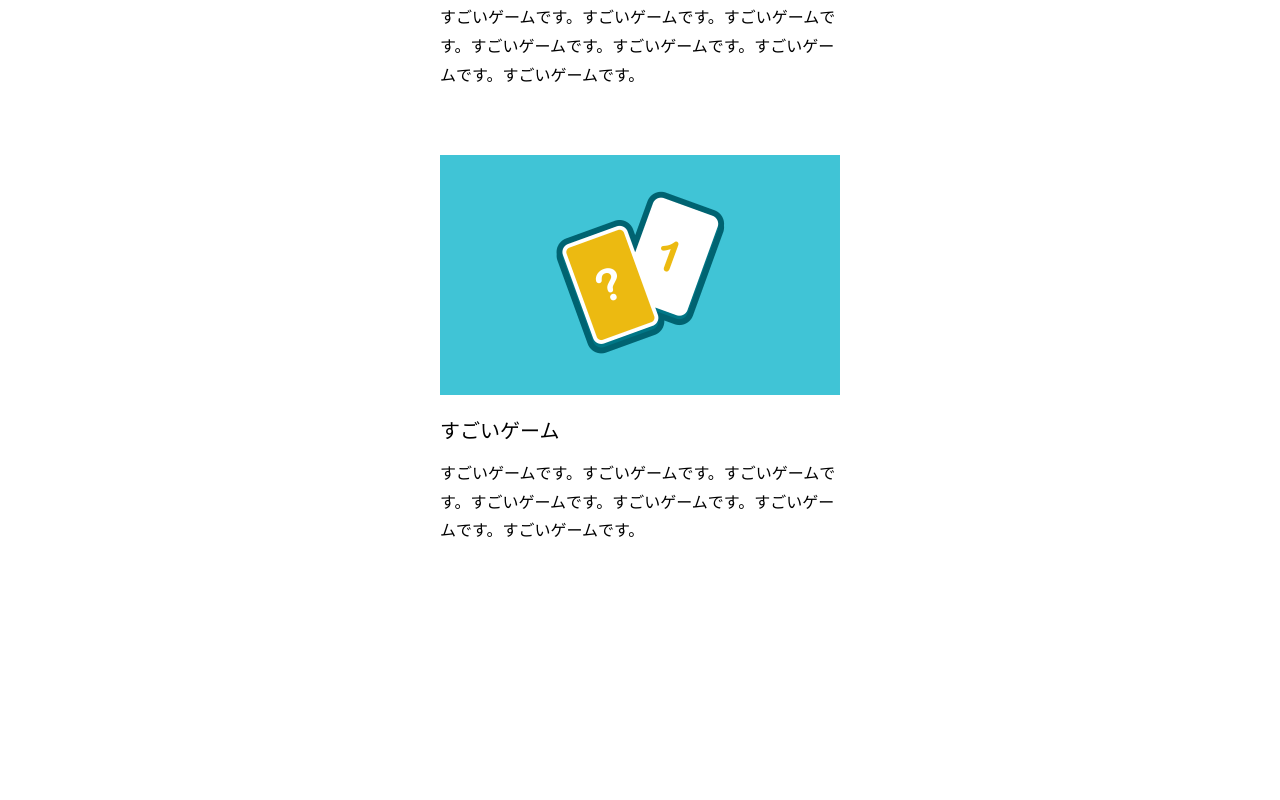
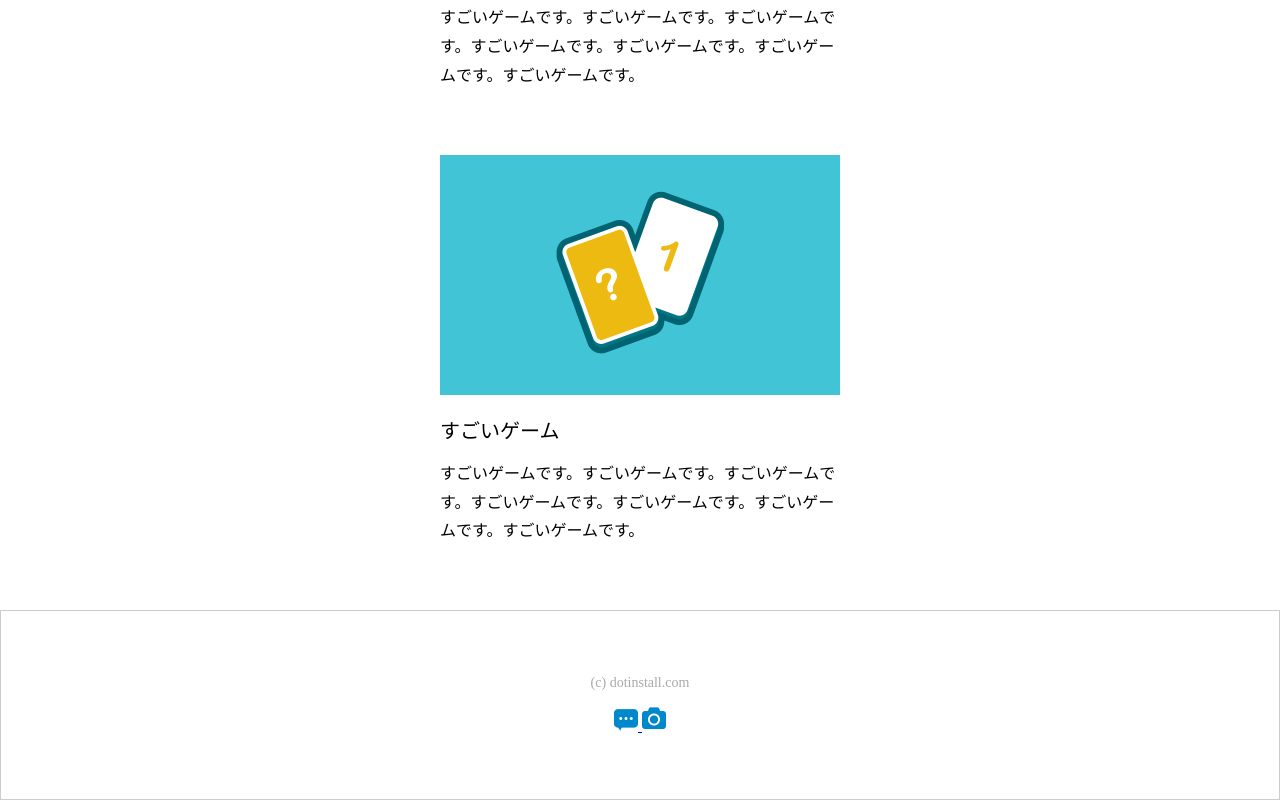
Before and after one commit to gusutaharu/WebSiteCoding-1, a plain HTML site: page index.html in a window 1280 px wide. Shown: the part 1182-1982 px from the top of the page. Before the commit the page ends 1792 px from the top, so only its background shows below. Drawn offline with Linux system fonts and the light colour scheme.

Commit message:
自分でfooterの再現

```diff
--- a/index.html
+++ b/index.html
@@ -33,6 +33,16 @@
       <p>すごいゲームです。すごいゲームです。すごいゲームです。すごいゲームです。すごいゲームです。すごいゲームです。すごいゲームです。</p>
     </section>
   </main>
-  <footer></footer>
+  <footer>
+    <p>(c) dotinstall.com</p>
+    <div class="sns-links">
+      <a href="#">
+        <img src="sns-1.png" alt="snsアイコン">
+      </a>
+      <a href="#">
+        <img src="sns-2.png" alt="snsアイコン">
+      </a>
+    </div>
+  </footer>
 </body>
 </html>
--- a/style.css
+++ b/style.css
@@ -61,3 +61,23 @@ section > p {
   margin-top: 16px;
   line-height: 1.8;
 }
+
+footer {
+  padding: 64px 0;
+  text-align: center;
+  border: 1px solid #ccc;
+}
+
+footer > p {
+  color: #aaa;
+  font-size: 14px;
+}
+
+.sns-links {
+  margin-top: 16px;
+}
+
+a > img {
+  width: 24px;
+  height: 24px;
+}
```
